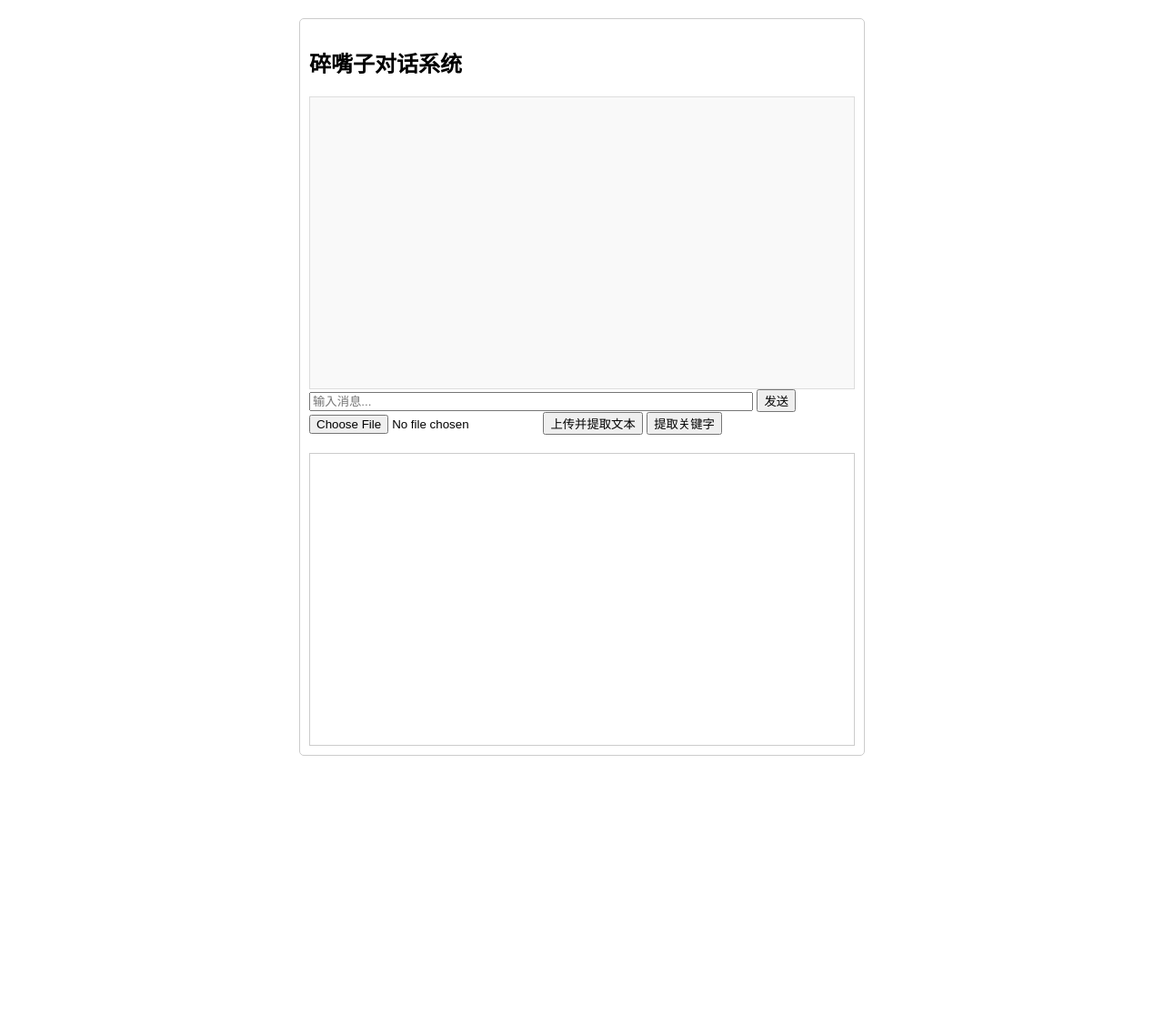
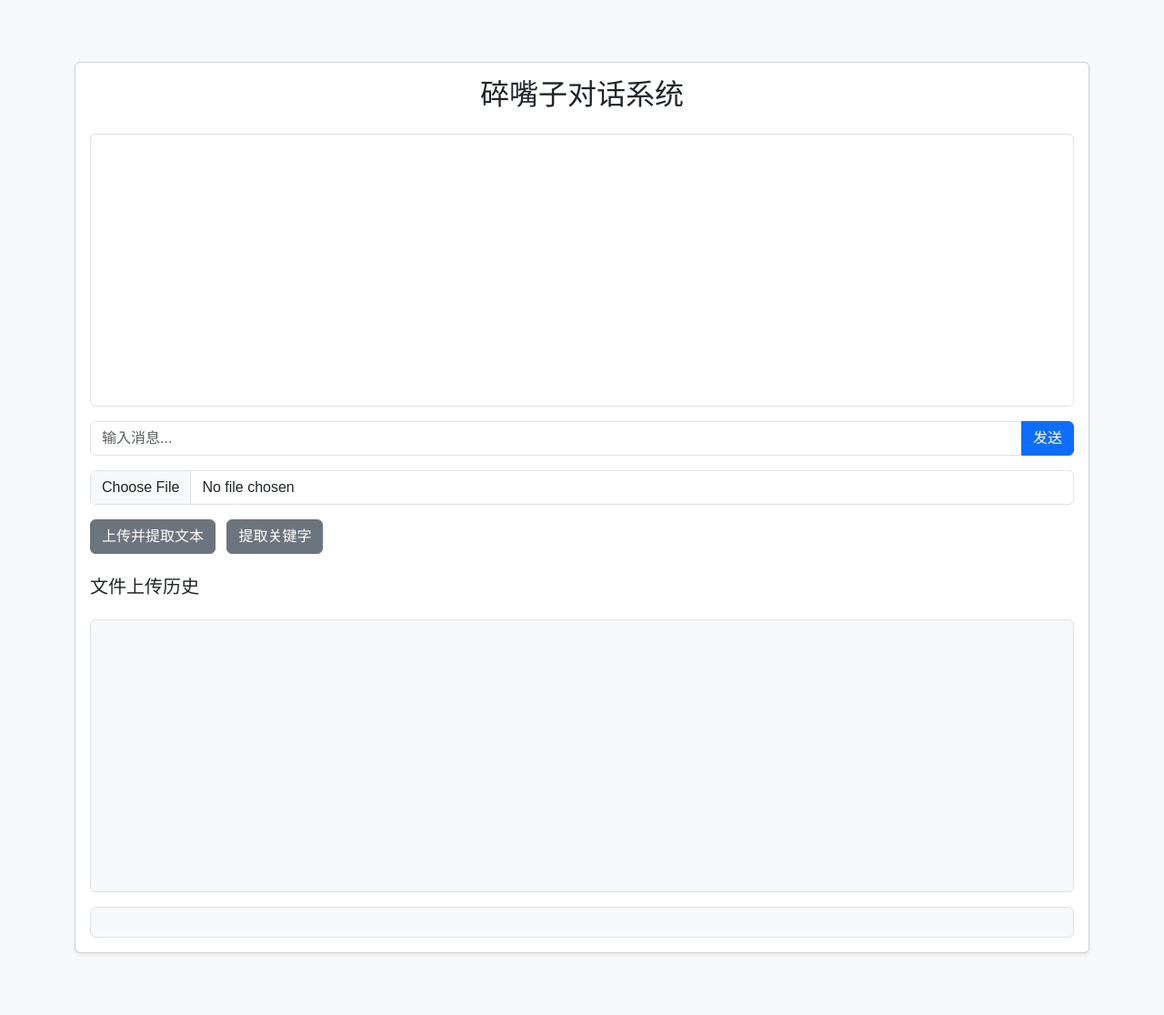
Before and after one commit to liuxinglu/chat, a Flask app: page / in a window 1280 px wide. Shown: the whole page at 91% size. Before the commit the page ends 831 px from the top, so only its background shows below. Run offline with Flask 3, Linux system fonts and the light colour scheme; some libraries are stand-ins or nearby versions.

Commit message:
modify style

```diff
--- a/app/static/js/chat.js
+++ b/app/static/js/chat.js
@@ -54,6 +54,8 @@
     type();
 }
 
+let uploadHistory = []; // 存储上传历史的数组
+
 //上传文件
  function uploadFile() {
     var form = document.getElementById('uploadForm');
@@ -77,6 +79,13 @@
             document.getElementById('result').innerText = data.text;
             document.getElementById('keywords').innerText = "关键字："+data.keywords;
         }
+
+        const uploadTime = new Date().toLocaleString();
+        // 将文件名和时间添加到上传历史数组
+        u = document.getElementById('fileInput')
+        uploadHistory.push({ fileName: u.files[0].name, time: uploadTime, content: data.text });
+        // 更新页面上的上传历史显示
+        displayUploadHistory();
     })
     .catch(error => {
         console.error('There was a problem with the fetch operation:', error);
@@ -113,3 +122,32 @@
         appendMessage('bot-message', '碎嘴子: 请求失败');
     });
 }
+
+
+// 显示上传历史列表
+function displayUploadHistory() {
+    const historyList = document.getElementById("uploadHistory");
+    historyList.innerHTML = ""; // 清空之前的历史记录
+
+    // 遍历上传历史数组，生成列表项
+    uploadHistory.forEach((record, index) => {
+        const listItem = document.createElement("li");
+        listItem.className = "list-group-item d-flex justify-content-between align-items-center";
+
+        listItem.innerHTML = `
+            <span>${record.fileName}</span>
+            <div>
+                <span class="text-muted me-3" style="font-size: 0.9rem;">${record.time}</span>
+                <button class="btn btn-outline-primary btn-sm" onclick="viewFile(${index})">查看文件</button>
+            </div>
+        `;
+        historyList.appendChild(listItem);
+    });
+}
+
+// 查看文件内容并显示在result区域
+function viewFile(index) {
+    const resultDiv = document.getElementById("result");
+    const fileContent = uploadHistory[index].content;
+    resultDiv.innerHTML = `<strong>文件内容:</strong><br>${fileContent}`;
+}
--- a/app/templates/index.html
+++ b/app/templates/index.html
@@ -4,22 +4,49 @@
     <meta charset="UTF-8">
     <meta name="viewport" content="width=device-width, initial-scale=1.0">
     <title>文心一言对话系统</title>
+    <link href="https://cdn.jsdelivr.net/npm/bootstrap@5.3.0-alpha1/dist/css/bootstrap.min.css" rel="stylesheet">
     <link rel="stylesheet" href="../static/css/styles.css" />
     <script src="../static/js/chat.js"></script>
 </head>
-<body>
-    <div class="chat-container">
-        <h2>碎嘴子对话系统</h2>
-        <div class="chat-box" id="chatBox"></div>
-        <input type="text" id="userInput" placeholder="输入消息..." style="width: 80%;"/>
-        <button onclick="sendMessage()">发送</button>
-        <form id="uploadForm" enctype="multipart/form-data">
-            <input type="file" name="file" accept=".pdf" required>
-            <button type="button" onclick="uploadFile()">上传并提取文本</button>
-            <button type="button" onclick="getKeywords()">提取关键字</button>
-        </form>
-        <div id="result"></div>
-        <div id="keywords"></div>
+<body class="bg-light">
+    <div class="container py-5">
+        <div class="card shadow-sm">
+            <div class="card-body">
+                <h2 class="card-title text-center mb-4">碎嘴子对话系统</h2>
+
+                <!-- Chat box -->
+                <div id="chatBox" class="border rounded p-3 mb-3" style="height: 300px; overflow-y: auto;">
+                    <!-- 对话内容将在这里显示 -->
+                </div>
+
+                <!-- Input and Send Button -->
+                <div class="input-group mb-3">
+                    <input type="text" id="userInput" class="form-control" placeholder="输入消息...">
+                    <button class="btn btn-primary" onclick="sendMessage()">发送</button>
+                </div>
+
+                <!-- File Upload Form -->
+                <form id="uploadForm" enctype="multipart/form-data">
+                    <div class="mb-3">
+                        <input type="file" name="file" id="fileInput" accept=".pdf" class="form-control" required>
+                    </div>
+                    <button type="button" class="btn btn-secondary me-2" onclick="uploadFile()">上传并提取文本</button>
+                    <button type="button" class="btn btn-secondary" onclick="getKeywords()">提取关键字</button>
+                </form>
+
+                <!-- Upload History -->
+                <h5 class="mt-4">文件上传历史</h5>
+                <ul id="uploadHistory" class="list-group mt-2">
+                    <!-- 上传历史记录将显示在这里 -->
+                </ul>
+
+                <!-- Results Display -->
+                <div id="result" class="mt-3 p-3 border rounded bg-light"></div>
+                <div id="keywords" class="mt-3 p-3 border rounded bg-light"></div>
+            </div>
+        </div>
     </div>
 </body>
+<script src="https://cdn.jsdelivr.net/npm/bootstrap@5.3.0-alpha1/dist/js/bootstrap.bundle.min.js"></script>
+<script src="../static/js/chat.js"></script>
 </html>
```
